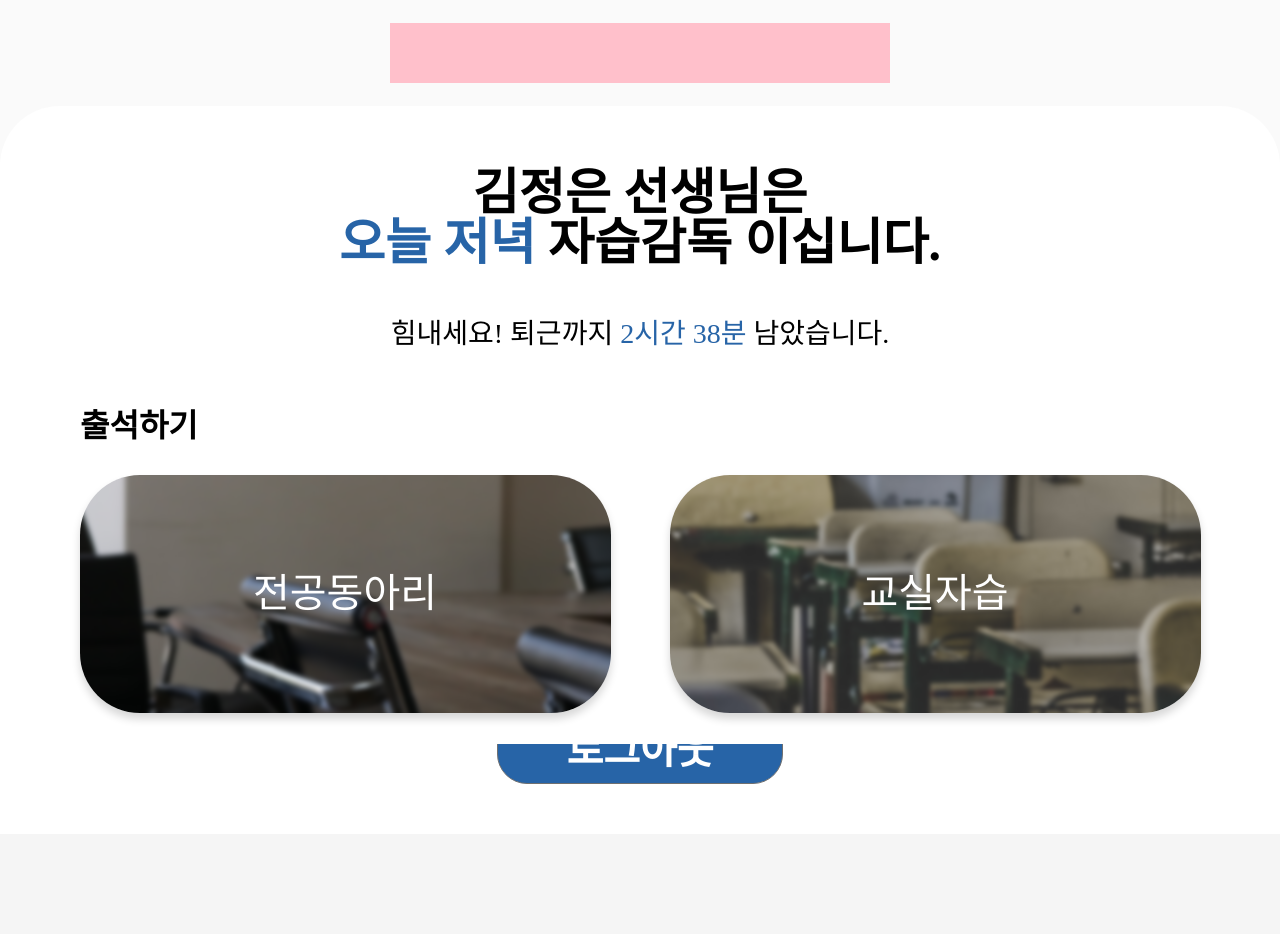
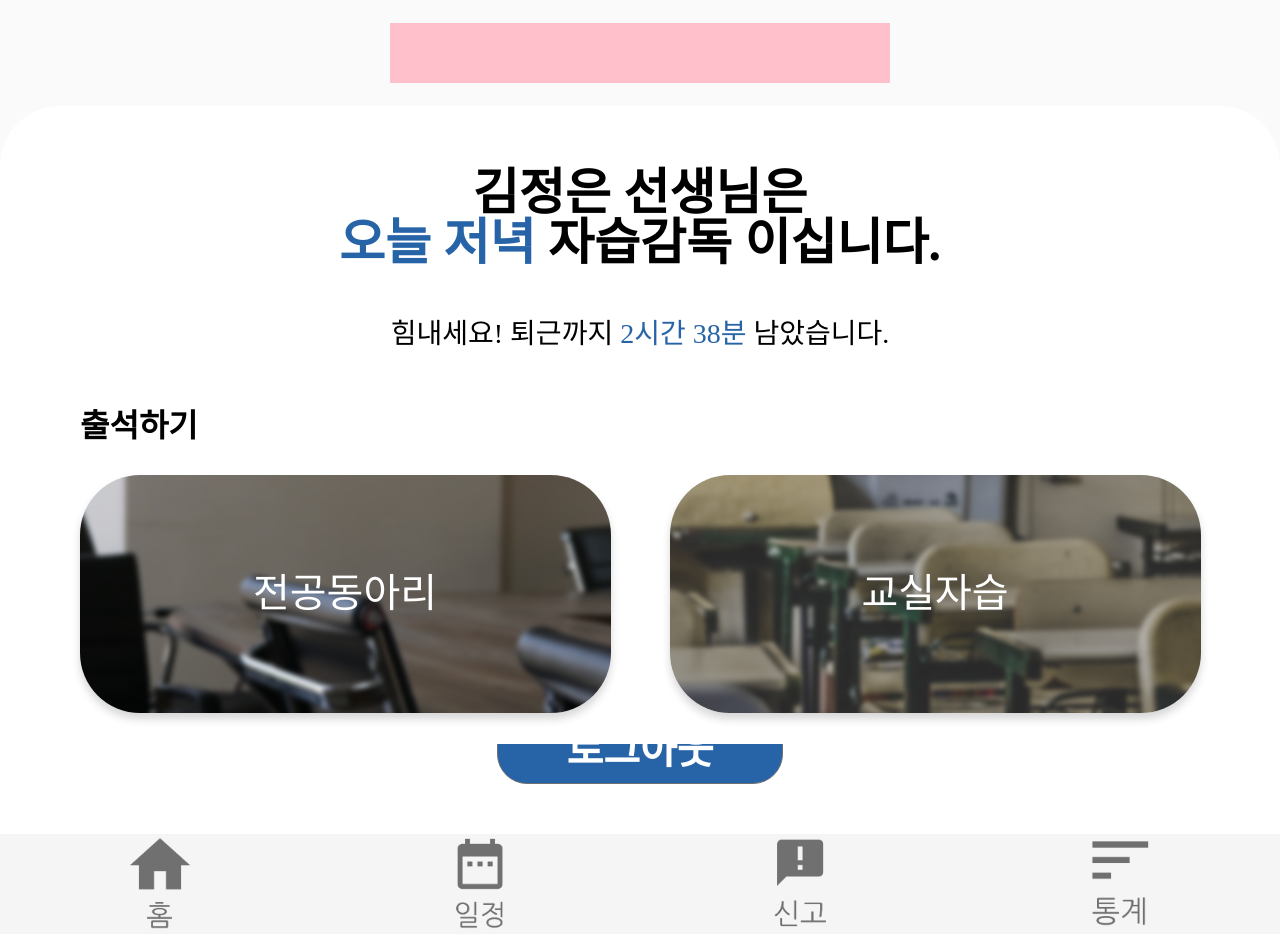
Before and after one commit to DSM-PICK/pick-client, a React app: page /main in a window 1280 px wide. Built offline with nearby package versions, Linux system fonts and the light colour scheme.

Commit message:
[ADD] <FooterRouting.js> 라우팅 설정

```diff
--- /dev/null
+++ b/src/component/Footer/Constant.js
@@ -0,0 +1,16 @@
+export const FooterNav = [
+	{
+		imgLink: '../../../src/asset/Footer/home.png',
+		imgOnLink: '../../../src/asset/Footer/homeOn.png',
+		link: './main',
+	},
+	{ imgLink: '../../../src/asset/Footer/calender.png', link: './schedule' },
+	{
+		imgLink: '../../../src/asset/Footer/bugreport.png',
+		link: './attendance/class',
+	},
+	{
+		imgLink: '../../../src/asset/Footer/tonggei.png',
+		link: './attendance/club',
+	},
+];
--- a/src/component/Footer/Footer.js
+++ b/src/component/Footer/Footer.js
@@ -1,8 +1,52 @@
 import React from 'react';
 import * as S from './styles';
+import { FooterNav } from './Constant';
+import { Link, NavLink } from 'react-router-dom';
 
-const Footer = (props) => {
-	return <S.Container>{props.children}</S.Container>;
+const Footer = () => {
+	const FooterItems = FooterNav;
+
+	return (
+		// <S.Container>
+		// 	<S.FooterNavItem
+		// 		as={NavLink}
+		// 		to={FooterItems[0].link}
+		// 		activeStyle={S.FooterNavItemActiveStyle}
+		// 		imglink={FooterItems[0].imgLink}
+		// 		imgonlink={FooterItems[0].imgOnLink}
+		// 		key={FooterItems[0].imgLink}
+		// 	/>
+		// </S.Container>
+		<S.Container>
+			{FooterItems.map((footerItem) => (
+				<S.FooterNavItem
+					as={NavLink}
+					to={footerItem.link}
+					// activeStyle={S.FooterNavItemActiveStyle}
+					imglink={footerItem.imgLink}
+					imgonlink={footerItem.imgOnLink}
+					key={footerItem.imgLink}
+				/>
+			))}
+		</S.Container>
+		// <S.Container>
+		// 	{FooterItems.map((footerItem) => (
+		// 		<S.FooterNavItem
+		// 			as={Link}
+		// 			to={footerItem.link}
+		// 			key={footerItem.imgLink}
+		// 		>
+		// 			<S.FooterNavItemImg
+		// 				as={NavLink}
+		// 				to={footerItem.link}
+		// 				// activeStyle={}
+		// 				imgLink={footerItem.imgLink}
+		// 				key={footerItem.imgLink}
+		// 			/>
+		// 		</S.FooterNavItem>
+		// 	))}
+		// </S.Container>
+	);
 };
 
 export default Footer;
--- a/src/component/Footer/styles.js
+++ b/src/component/Footer/styles.js
@@ -1,8 +1,36 @@
-import styled from 'styled-components';
+import styled, { css } from 'styled-components';
 
 export const Container = styled.div`
+	display: flex;
 	width: 100%;
 	height: 100px;
 	background: #f5f5f5;
 	margin-top: auto;
+	align-items: center;
+	justify-content: center;
 `;
+
+export const FooterNavItem = styled.div`
+	display: flex;
+	width: 25%;
+	height: 100%;
+	box-sizing: border-box;
+	border: none;
+	align-items: center;
+	justify-content: center;
+
+	background: ${(props) => (props.imglink ? `url(${props.imglink})` : 'none')}
+		no-repeat center/30%;
+`;
+
+export const FooterNavItemActiveStyle = css`
+	background: ${(props) => (props.imgonlink ? `url(${props.imglink})` : 'none')}
+		no-repeat center/30%;
+`;
+
+// export const FooterNavItemImg = styled.div`
+// 	width: 100px;
+// 	height: 100%;
+// 	background: ${(props) => (props.imglink ? `url(${props.imglink})` : 'none')}
+// 		no-repeat round/80%;
+// `;
--- a/src/component/Main/Main.js
+++ b/src/component/Main/Main.js
@@ -36,7 +36,7 @@ const Main = () => {
 					<S.MainBodyLogoutButton>로그아웃</S.MainBodyLogoutButton>
 				</S.MainBodyLogoutLayout>
 			</Body>
-			<Footer></Footer>
+			<Footer />
 		</G.GlobalContainer>
 	);
 };
```
Also changed, not shown: src/component/Footer/FooterRouting.js (added, +15 -0 lines).
